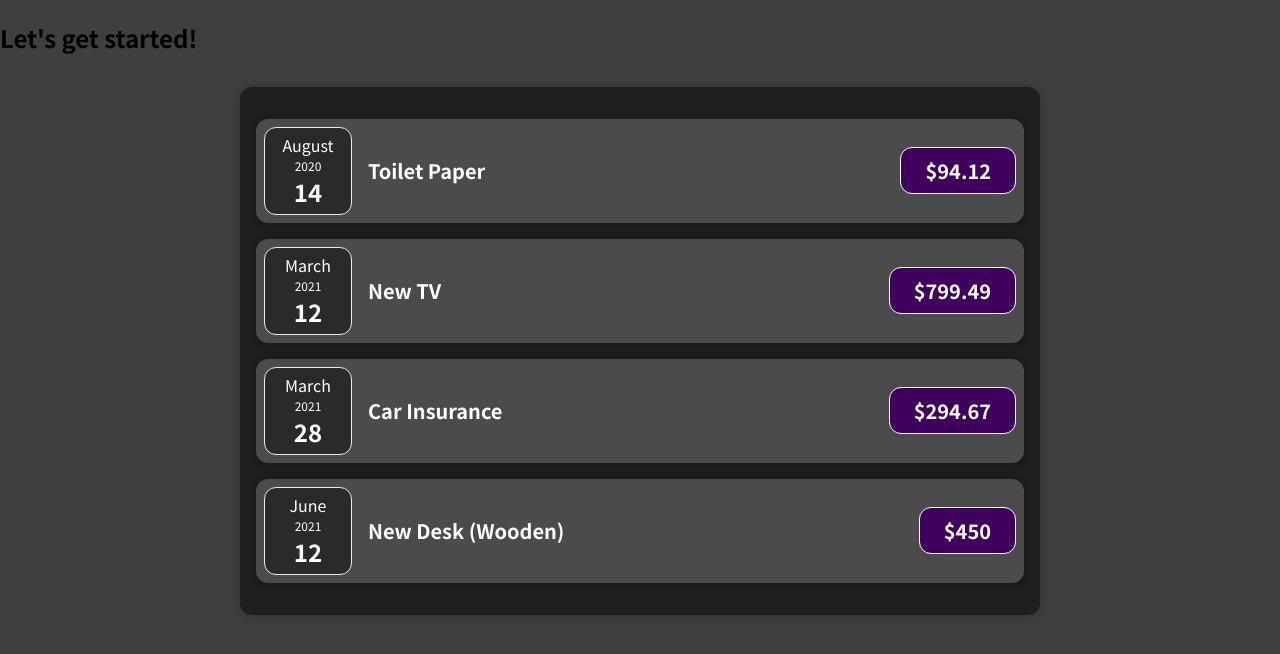
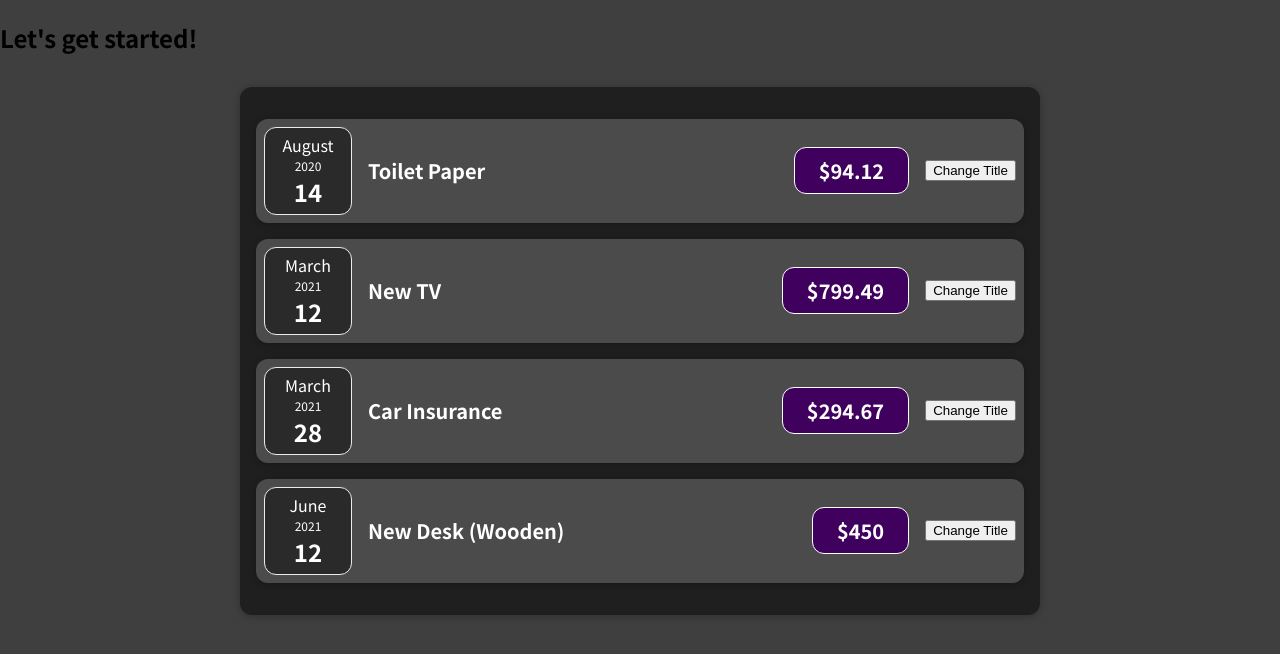
Before and after one commit to hens-virtuella-varld/react-complete-guide-code-along, a React (Create React App) app: page / in a window 1280 px wide. Shown: the top 654 px of the page. Built offline with nearby package versions, Linux system fonts and the light colour scheme.

Commit message:
Added userState: title

```diff
--- a/src/components/Expenses/ExpenseItem.js
+++ b/src/components/Expenses/ExpenseItem.js
@@ -1,14 +1,23 @@
+import { useState } from "react";
+
 import ExpenseDate from "./ExpenseDate";
 import Card from "../UI/Card";
 import "./ExpenseItem.css";
 
 const ExpenseItem = (props) => {
+	const [title, setTitle] = useState(props.title);
+	const clickHandler = () => {
+		setTitle("Updated!");
+		console.log(title);
+	};
+
 	return (
 		<Card className="expense-item">
 			<ExpenseDate date={props.date} />
 			<div className="expense-item__description">
-				<h2>{props.title}</h2>
+				<h2>{title}</h2>
 				<div className="expense-item__price">${props.amount}</div>
+				<button onClick={clickHandler}>Change Title</button>
 			</div>
 		</Card>
 	);
```
